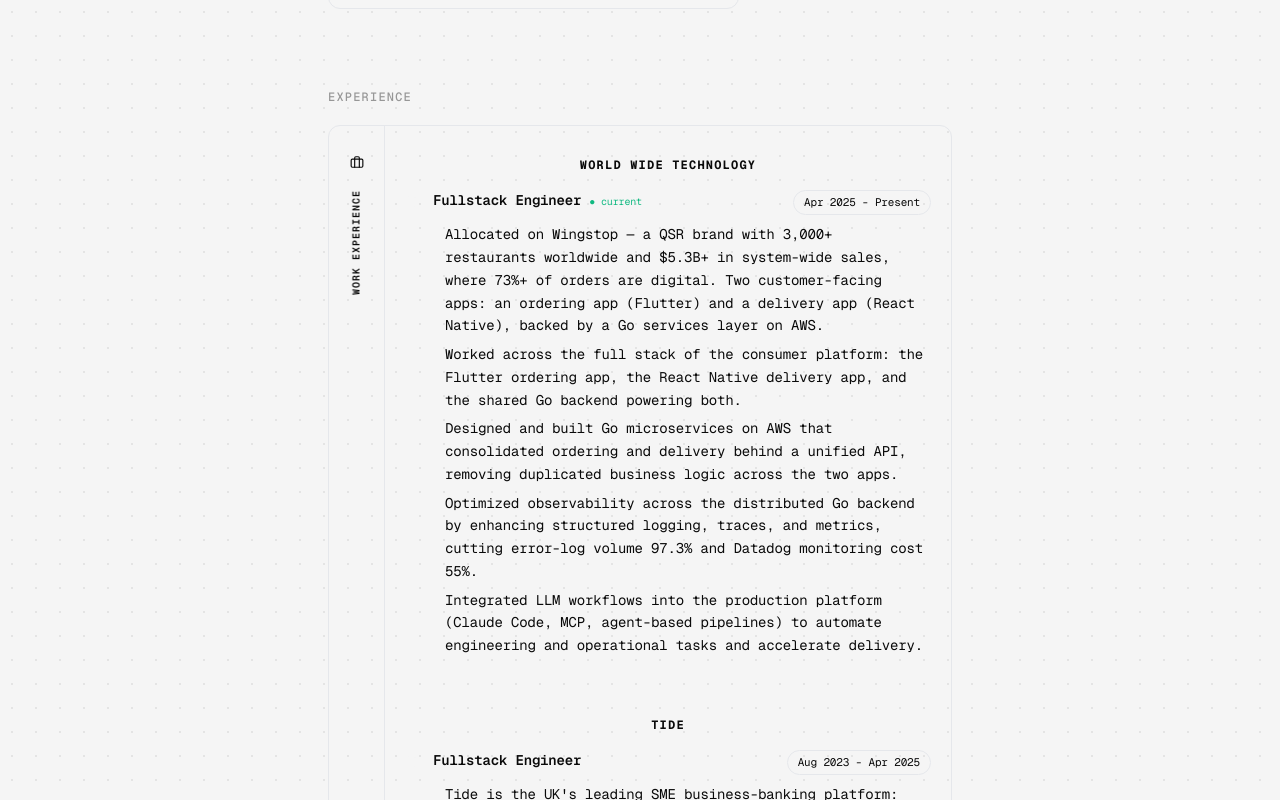
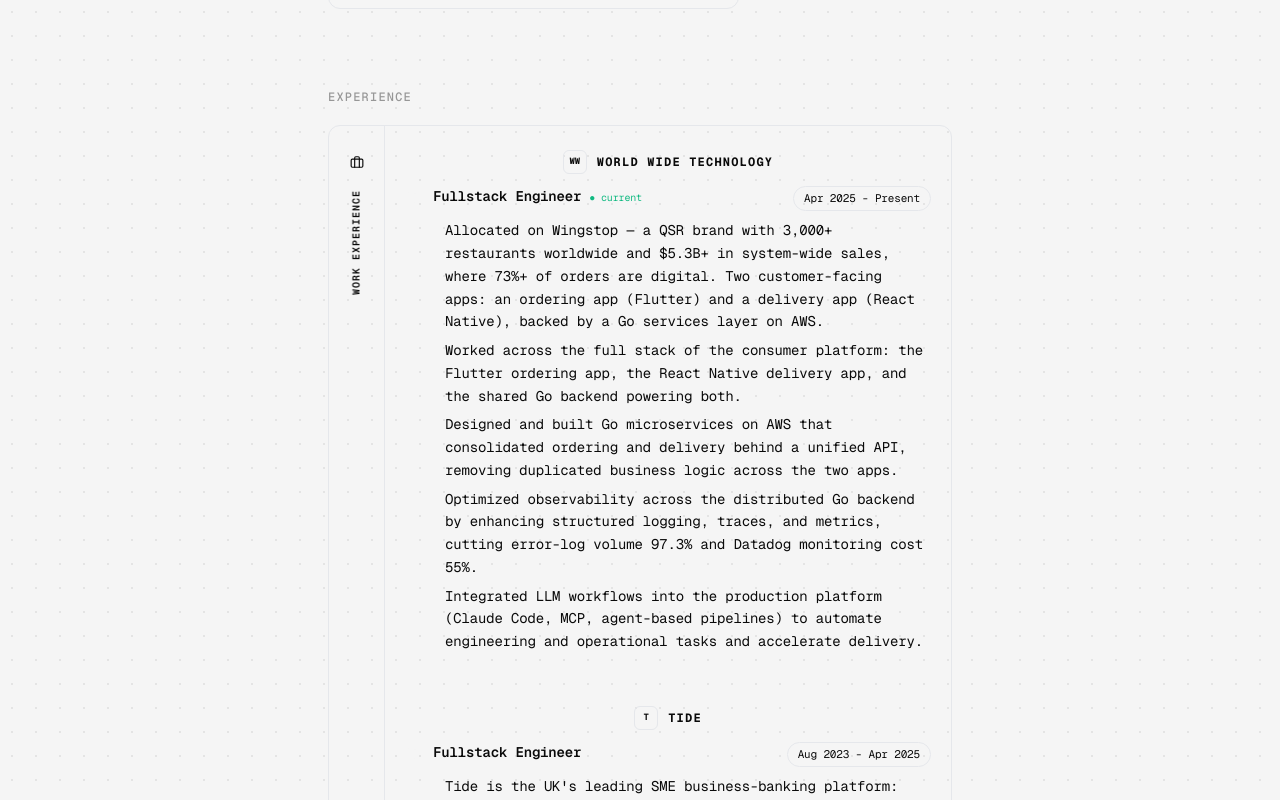
Before and after one commit to ismaelpedro/personal-site, a React (Vite) app: page / in a window 1280 px wide. Shown: the part 2640-3440 px from the top of the page. Built offline with nearby package versions, Linux system fonts and the light colour scheme; no server answers.

Commit message:
feat: enhance experience section with company logos and add URLs for better accessibility

```diff
--- a/src/components/sections/Experience.tsx
+++ b/src/components/sections/Experience.tsx
@@ -1,3 +1,4 @@
+import { useState } from 'react'
 import { useApp } from '@/context/AppContext'
 import { experiences } from '@/data/experience'
 import { SectionLabel } from '@/components/ui/SectionLabel'
@@ -8,6 +9,44 @@
       <rect x="2" y="7" width="20" height="14" rx="2" ry="2" />
       <path d="M16 21V5a2 2 0 00-2-2h-4a2 2 0 00-2 2v16" />
     </svg>
+  )
+}
+
+function getInitials(name: string): string {
+  return name
+    .replace(/[^\p{L}\s]/gu, '')
+    .split(/\s+/)
+    .filter(Boolean)
+    .slice(0, 2)
+    .map((w) => w[0]?.toUpperCase() ?? '')
+    .join('')
+}
+
+interface CompanyLogoProps { company: string; url?: string }
+
+function CompanyLogo({ company, url }: CompanyLogoProps) {
+  const [failed, setFailed] = useState(false)
+  const domain = url ? new URL(url).hostname.replace(/^www\./, '') : null
+  const showImg = domain && !failed
+
+  return (
+    <span className="w-6 h-6 rounded-md bg-foreground/5 border border-foreground/10 flex items-center justify-center overflow-hidden shrink-0">
+      {showImg ? (
+        <img
+          src={`https://www.google.com/s2/favicons?domain=${domain}&sz=64`}
+          alt={`${company} logo`}
+          width={16}
+          height={16}
+          loading="lazy"
+          className="w-4 h-4 object-contain"
+          onError={() => setFailed(true)}
+        />
+      ) : (
+        <span className="text-[9px] font-bold text-foreground/50" aria-hidden="true">
+          {getInitials(company)}
+        </span>
+      )}
+    </span>
   )
 }
 
@@ -35,8 +74,25 @@
         {experiences.map((entry, entryIndex) => (
           <div key={entry.company}>
             {/* Company name — centered separator */}
-            <div className="px-5 pt-6 pb-3 text-center">
-              <span className="text-xs font-bold tracking-widest text-foreground uppercase">{entry.company}</span>
+            <div className="px-5 pt-6 pb-3 flex items-center justify-center gap-2.5">
+              {entry.url ? (
+                <a
+                  href={entry.url}
+                  target="_blank"
+                  rel="noopener noreferrer"
+                  className="group inline-flex items-center gap-2.5 hover:opacity-100 transition-opacity"
+                >
+                  <CompanyLogo company={entry.company} url={entry.url} />
+                  <span className="text-xs font-bold tracking-widest text-foreground uppercase group-hover:underline underline-offset-4 decoration-foreground/30">
+                    {entry.company}
+                  </span>
+                </a>
+              ) : (
+                <>
+                  <CompanyLogo company={entry.company} url={entry.url} />
+                  <span className="text-xs font-bold tracking-widest text-foreground uppercase">{entry.company}</span>
+                </>
+              )}
             </div>
 
             {/* Left timeline for roles */}
--- a/src/data/experience.ts
+++ b/src/data/experience.ts
@@ -114,6 +114,7 @@
   },
   {
     company: 'Unimed',
+    url: 'https://www.unimed.coop.br',
     roles: [
       {
         title: 'Fullstack Engineer',
@@ -182,6 +183,7 @@
   },
   {
     company: 'Genial Investments Bank',
+    url: 'https://www.genialinvestimentos.com.br',
     roles: [
       {
         title: 'Fullstack Engineer',
@@ -211,6 +213,7 @@
   },
   {
     company: 'Hospital Israelita Albert Einstein',
+    url: 'https://www.einstein.br',
     roles: [
       {
         title: 'Software Engineer',
@@ -237,6 +240,7 @@
   },
   {
     company: "L'Oréal",
+    url: 'https://www.loreal.com',
     roles: [
       {
         title: 'Web Developer',
```
